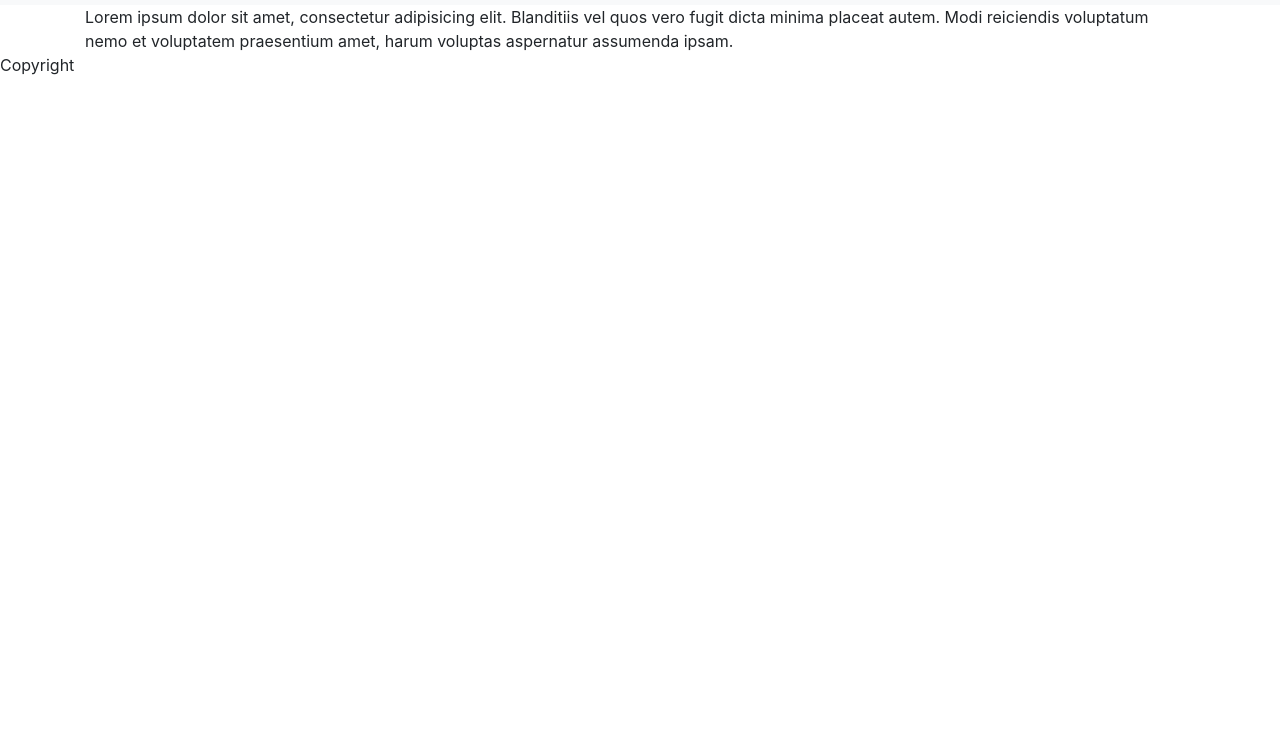
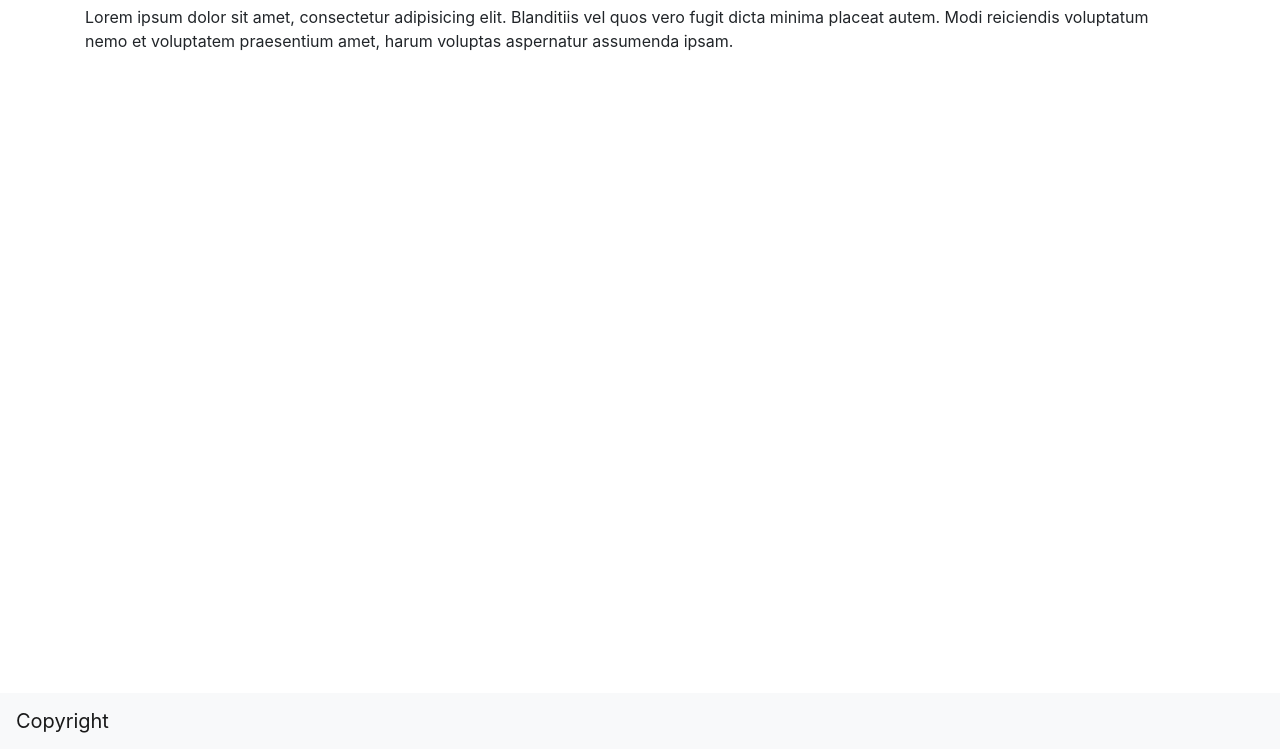
Before and after one commit to illimitableissi/Bootstrap-Portfolio, a plain HTML site: page index.html in a window 1280 px wide. Shown: the part 51-800 px from the top of the page. Drawn offline with nearby package versions, Linux system fonts and the light colour scheme.

Commit message:
Added Footer

```diff
--- a/index.html
+++ b/index.html
@@ -11,7 +11,7 @@
 </head>
 <body>
 
-        <nav class="navbar navbar-expand-lg navbar-light bg-light">
+        <nav class="navbar navbar-expand-lg navbar-light" style="background-color: #ffffff">
                 <a class="navbar-brand" href="#">Your Name</a>
                 <button class="navbar-toggler" type="button" data-toggle="collapse" data-target="#navbarNav" aria-controls="navbarNav" aria-expanded="false" aria-label="Toggle navigation">
                   <span class="navbar-toggler-icon"></span>
@@ -47,6 +47,10 @@
 </div>
 </div>
 
-<footer>Copyright</footer>
+<footer>
+        <nav class="navbar fixed-bottom navbar-light bg-light">
+                <a class="navbar-brand" href="#">Copyright</a>
+              </nav>
+        </footer>
 </body>
 </html>
```
Also changed, not shown: contact.html (+9 -2 lines), portfolio.html (+6 -2 lines).
